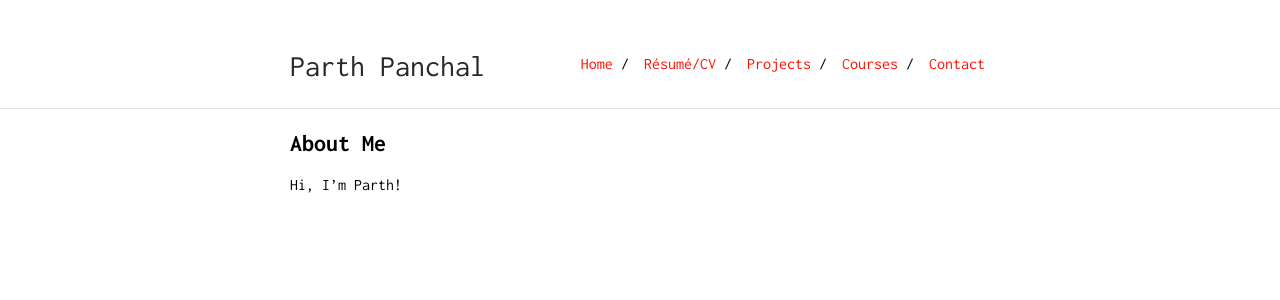
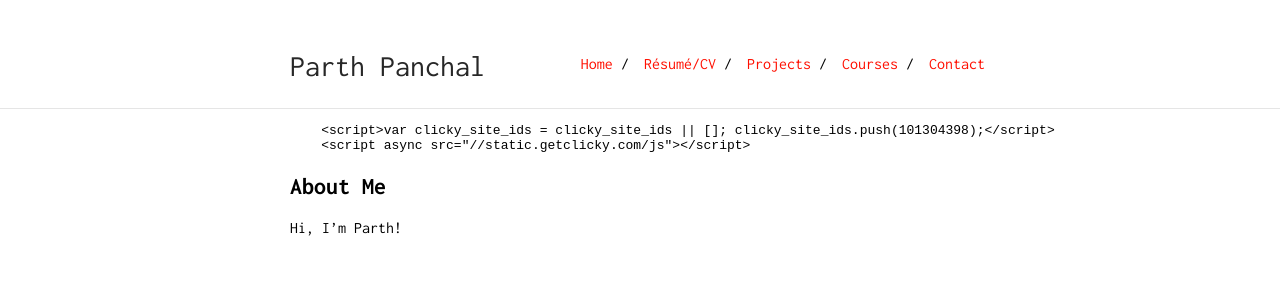
Before and after one commit to parth-panchal/parth-panchal.github.io, a Jekyll site: the page built from index.md, in a window 1280 px wide. Shown: the top 300 px of the page. Built offline with Jekyll 4.4.1, drawn with Linux system fonts in a browser that asks for light colours; comment, search, counter and statistics services are not loaded.

Commit message:
Update index.md

````diff
--- a/index.md
+++ b/index.md
@@ -1,12 +1,11 @@
 ---
 layout: default
 ---
-<html>
-  <head>
+
+```html
     <script>var clicky_site_ids = clicky_site_ids || []; clicky_site_ids.push(101304398);</script>
     <script async src="//static.getclicky.com/js"></script>
-  </head>
-</html>
+```
 
 ## About Me
 
````
